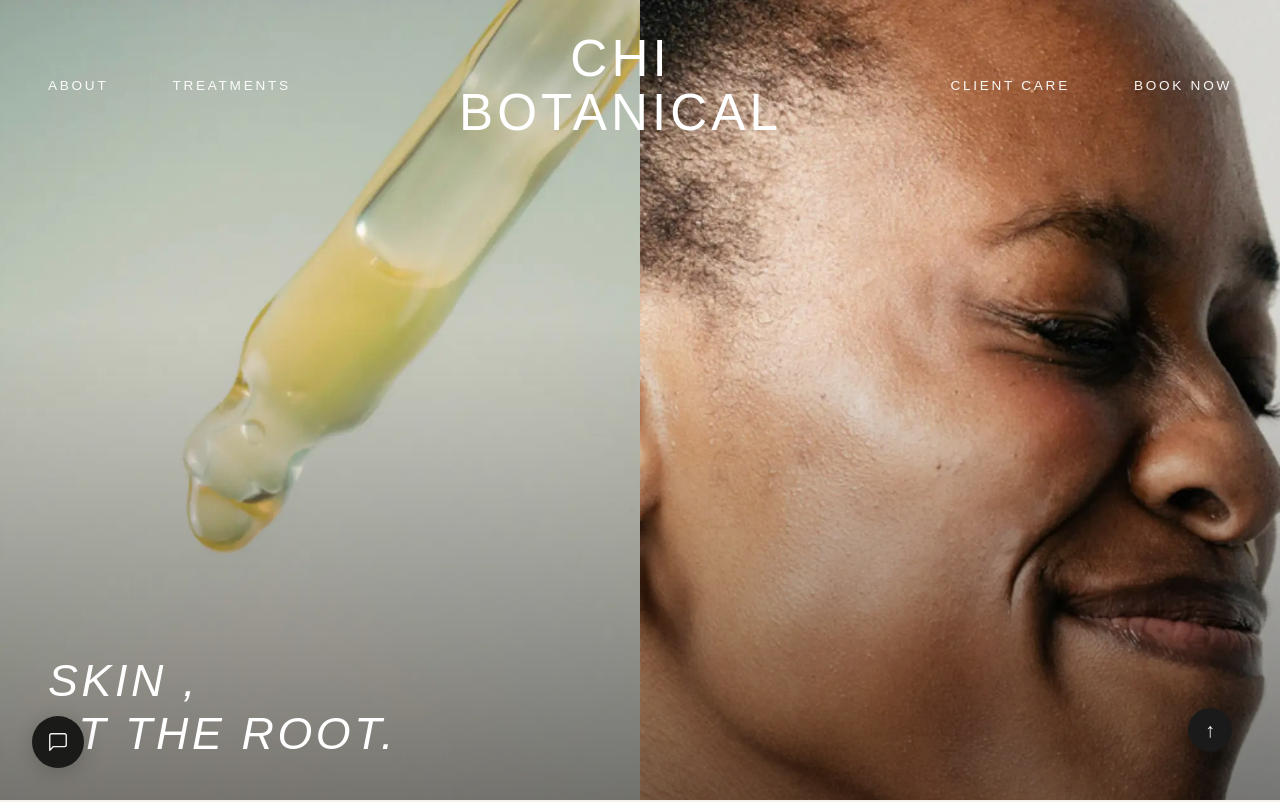
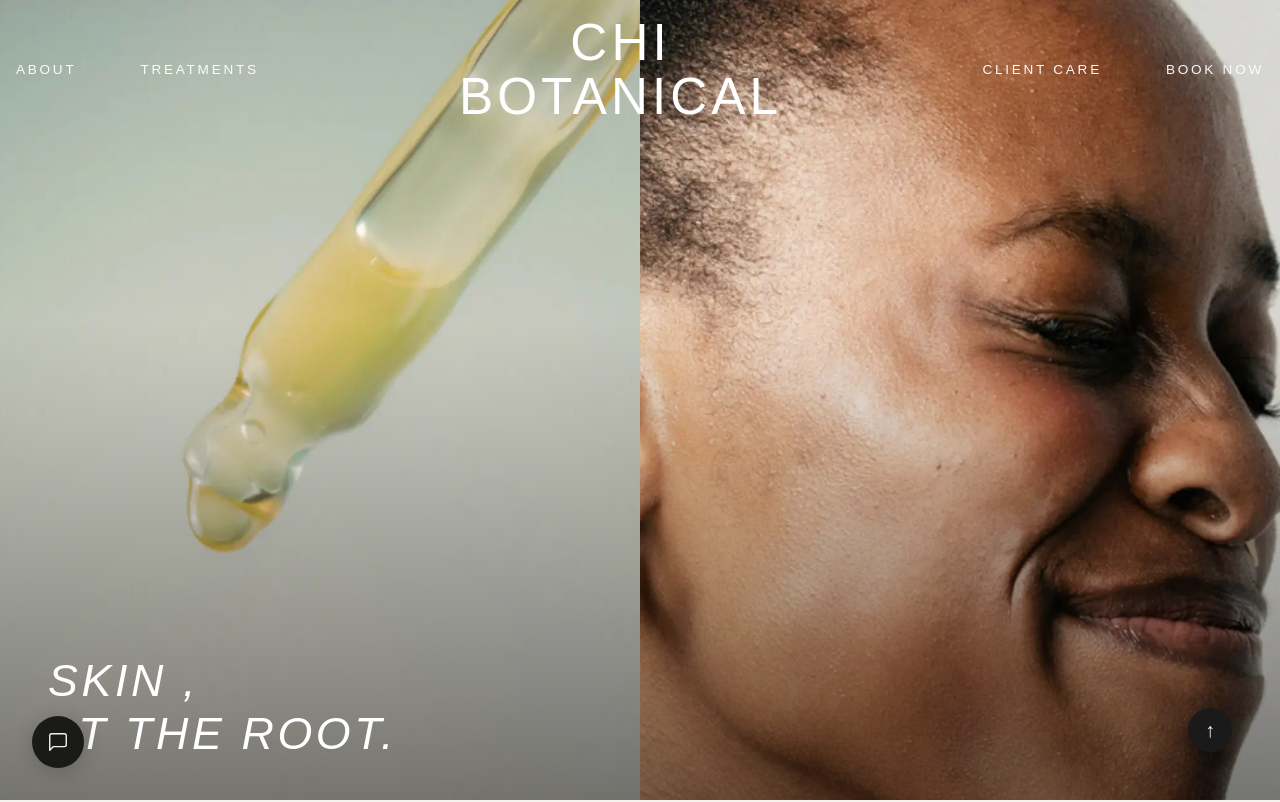
Before and after one commit to dubemo6/chi-botanicals, a Next.js app: page / in a window 1280 px wide. Shown: the top 802 px of the page. Built offline with nearby package versions, Linux system fonts and the light colour scheme; a web font is replaced by a local one.

Commit message:
made changes trying to fix the space on the navbar

```diff
--- a/components/Navbar.module.css
+++ b/components/Navbar.module.css
@@ -10,7 +10,7 @@
   display: flex;
   justify-content: space-between;
   align-items: center;
-  padding: 2rem 3rem;
+  padding: 1rem 1rem;
 }
 
 /* Dark navbar — white bg, dark text (about + treatments pages) */
```
